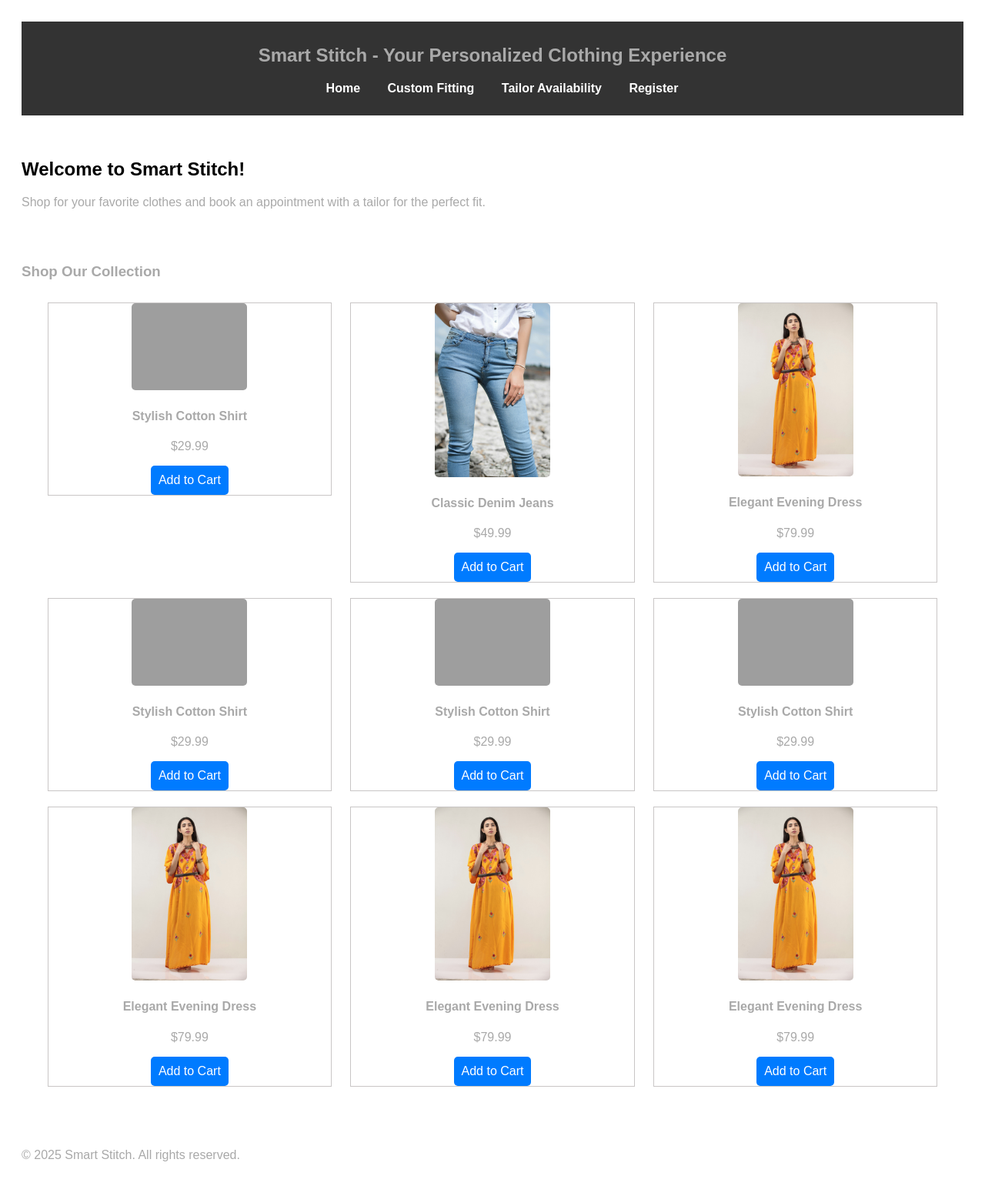
After one commit to momin-Imran/SmartStitch_IS448_Project, a PHP site: page / in a window 1280 px wide. The commit adds this page. Shown: the whole page at 77% size. Run offline with PHP 8.4, Linux system fonts and the light colour scheme; grey boxes are pictures that could not be loaded.

Commit message:
Added use-case 1 (homepage, navbar to other pages, product display)

```diff
--- /dev/null
+++ b/index.html
@@ -0,0 +1,99 @@
+<!DOCTYPE html>
+<html lang="en">
+<head>
+    <meta charset="UTF-8">
+    <meta name="viewport" content="width=device-width, initial-scale=1.0">
+    <title>Smart Stitch</title>
+    <link rel="stylesheet" href="styles.css">
+</head>
+<body>
+
+    <header>
+        <nav class="navbar">
+            <h1>Smart Stitch - Your Personalized Clothing Experience</h1>
+            <ul>
+                <li><a href="index.html">Home</a></li>
+                <li><a href="custom-fitting.html">Custom Fitting</a></li>
+                <li><a href="tailor-availability.html">Tailor Availability</a></li>
+                <li><a href="register.html">Register</a></li>
+            </ul>
+        </nav>
+    </header>
+
+    <br>
+    <br>
+
+    <div>
+        <h2>Welcome to Smart Stitch!</h2>
+        <p>Shop for your favorite clothes and book an appointment with a tailor for the perfect fit.</p>
+<br>
+<br>
+        <h3>Shop Our Collection</h3>
+        <div class="product-container">
+            <div class="product">
+                <img src="assets/cotton shirts.jpg" alt="Stylish Cotton Shirt" width="150">
+                <h4>Stylish Cotton Shirt</h4>
+                <p>$29.99</p>
+                <button class="add-cart">Add to Cart</button> <!-- will add php functioality to cart in the future -->
+            </div>
+            <div class="product">
+                <img src="assets/denim.jpg" alt="Classic Denim Jeans" width="150">
+                <h4>Classic Denim Jeans</h4>
+                <p>$49.99</p>
+                <button class="add-cart">Add to Cart</button>
+            </div>
+            <div class="product">
+                <img src="assets/dress.jpg" alt="Elegant Evening Dress" width="150">
+                <h4>Elegant Evening Dress</h4>
+                <p>$79.99</p>
+                <button class="add-cart">Add to Cart</button>
+            </div>
+            <div class="product">
+                <img src="assets/cotton shirts.jpg" alt="Stylish Cotton Shirt" width="150">
+                <h4>Stylish Cotton Shirt</h4>
+                <p>$29.99</p>
+                <button class="add-cart">Add to Cart</button>
+            </div>
+            <div class="product">
+                <img src="assets/cotton shirts.jpg" alt="Stylish Cotton Shirt" width="150">
+                <h4>Stylish Cotton Shirt</h4>
+                <p>$29.99</p>
+                <button class="add-cart">Add to Cart</button>
+            </div>
+            <div class="product">
+                <img src="assets/cotton shirts.jpg" alt="Stylish Cotton Shirt" width="150">
+                <h4>Stylish Cotton Shirt</h4>
+                <p>$29.99</p>
+                <button class="add-cart">Add to Cart</button>
+            </div>
+            <div class="product">
+                <img src="assets/dress.jpg" alt="Elegant Evening Dress" width="150">
+                <h4>Elegant Evening Dress</h4>
+                <p>$79.99</p>
+                <button class="add-cart">Add to Cart</button>
+            </div>
+            <div class="product">
+                <img src="assets/dress.jpg" alt="Elegant Evening Dress" width="150">
+                <h4>Elegant Evening Dress</h4>
+                <p>$79.99</p>
+                <button class="add-cart">Add to Cart</button>
+            </div>
+            <div class="product">
+                <img src="assets/dress.jpg" alt="Elegant Evening Dress" width="150">
+                <h4>Elegant Evening Dress</h4>
+                <p>$79.99</p>
+                <button class="add-cart">Add to Cart</button>
+            </div>
+        </div>
+    </div>
+
+    <br>
+    <br>
+    <br>
+
+    <footer>
+        <p>&copy; 2025 Smart Stitch. All rights reserved.</p>
+    </footer>
+
+</body>
+</html>
--- a/register.html
+++ b/register.html
@@ -4,6 +4,7 @@
     <meta charset="UTF-8">
     <meta name="viewport" content="width=device-width, initial-scale=1.0">
     <title>Register</title>
+    <link rel="stylesheet" href="styles.css">
 </head>
 <body>
     <h2>Register for the Smart Clothing Store</h2>
--- a/styles.css
+++ b/styles.css
@@ -49,7 +49,6 @@ button {
     font-size: 16px;
     border-radius: 5px;
     cursor: pointer;
-    width: 100%;
     display: block;
     margin-top: 10px;
 }
@@ -114,3 +113,50 @@ input:focus, textarea:focus {
     outline: none;
     box-shadow: 0px 0px 5px rgba(0, 123, 255, 0.5);
 }
+
+/* Navbar Styling for homepage */
+.navbar {
+    background-color: #333;
+    padding: 10px;
+    text-align: center;
+}
+
+.navbar li {
+    display: inline;
+    margin-right: 15px;
+}
+
+.navbar li a {
+    text-decoration: none;
+    color: white;
+    font-weight: bold;
+    padding: 8px;
+}
+
+.navbar li a:hover {
+    background-color: #555;
+    padding: 8px;
+}
+
+/* Product styling using inline-block because we haven't studied flexbox/grid in this class */
+.product-container {
+    display: inline-block;
+    width: 100%;
+    text-align: center;
+}
+
+.product {
+    display: inline-block;
+    width: 30%;
+    margin: 10px;
+    vertical-align: top;
+    border:#c9c6c6 1px solid;
+}
+
+img{
+    border-radius: 5px;
+}
+
+.add-cart{
+    margin: 0 auto;
+}
```
Also changed, not shown: assets/denim.jpg (added), assets/dress.jpg (added), 1 other file.
